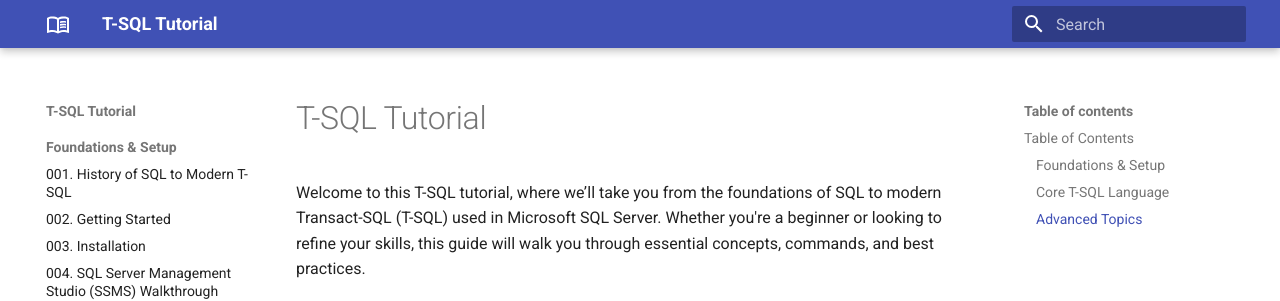
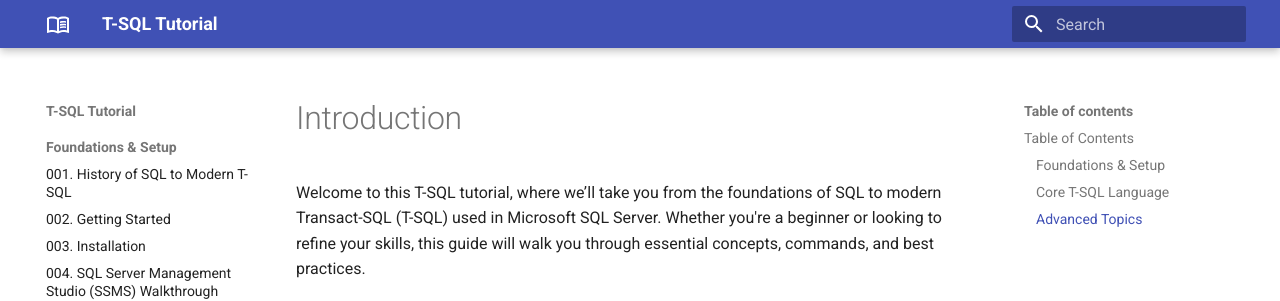
Before and after one commit to andikatjacobdennis/T-SQL, an MkDocs documentation site: the page built from docs/index.md, in a window 1280 px wide and 1216 px high. Shown: the top 301 px of the window. Built offline with MkDocs 1.6.1 and Material for MkDocs 9.7.7, drawn with Linux system fonts in a browser that asks for light colours.

Commit message:
Update section title from 'T-SQL Tutorial' to 'Introduction' for clarity

```diff
--- a/docs/index.md
+++ b/docs/index.md
@@ -1,4 +1,4 @@
-# T-SQL Tutorial
+# Introduction
 
 Welcome to this T-SQL tutorial, where we’ll take you from the foundations of SQL to modern Transact-SQL (T-SQL) used in Microsoft SQL Server. Whether you're a beginner or looking to refine your skills, this guide will walk you through essential concepts, commands, and best practices.
 
```
